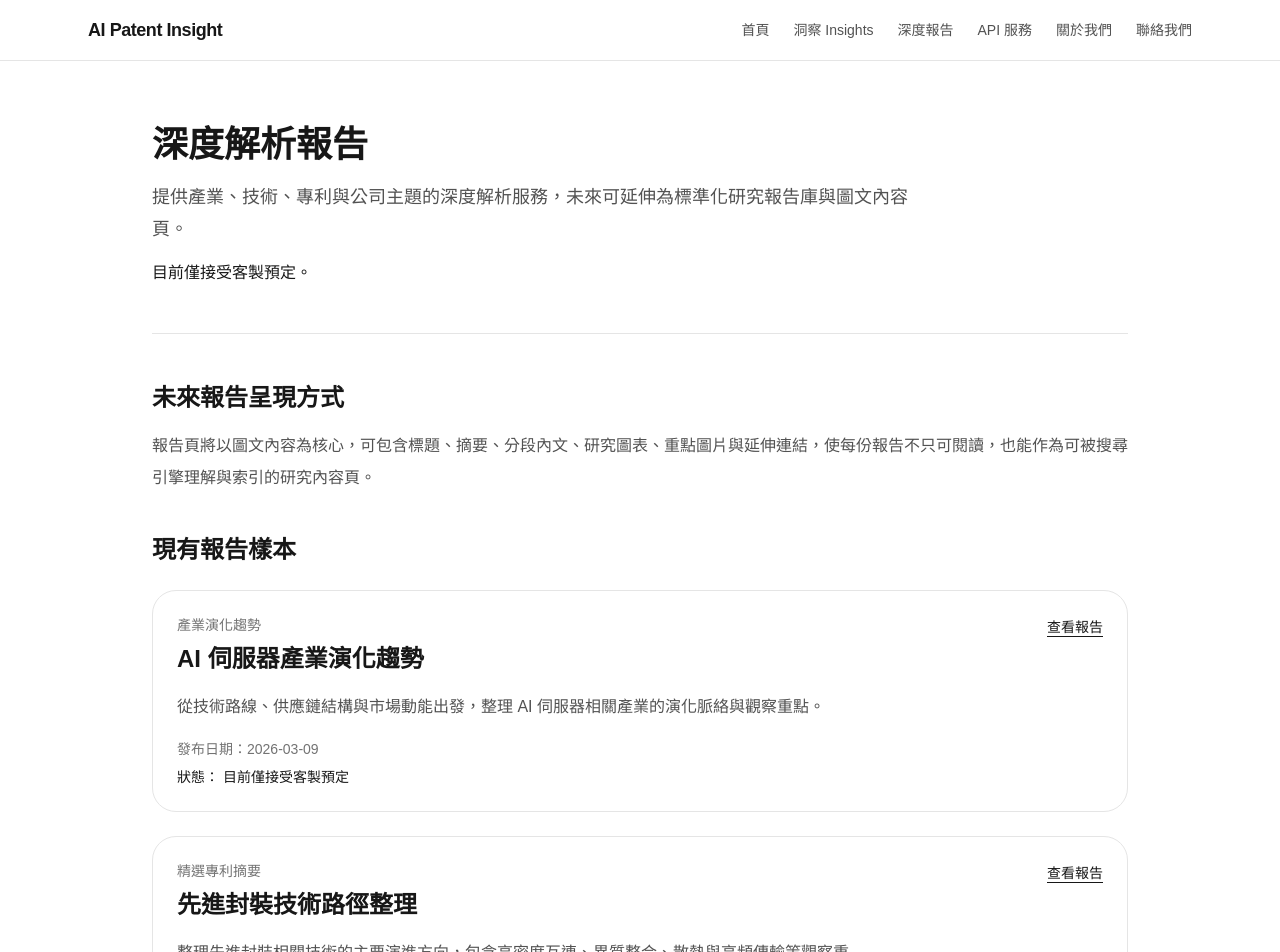
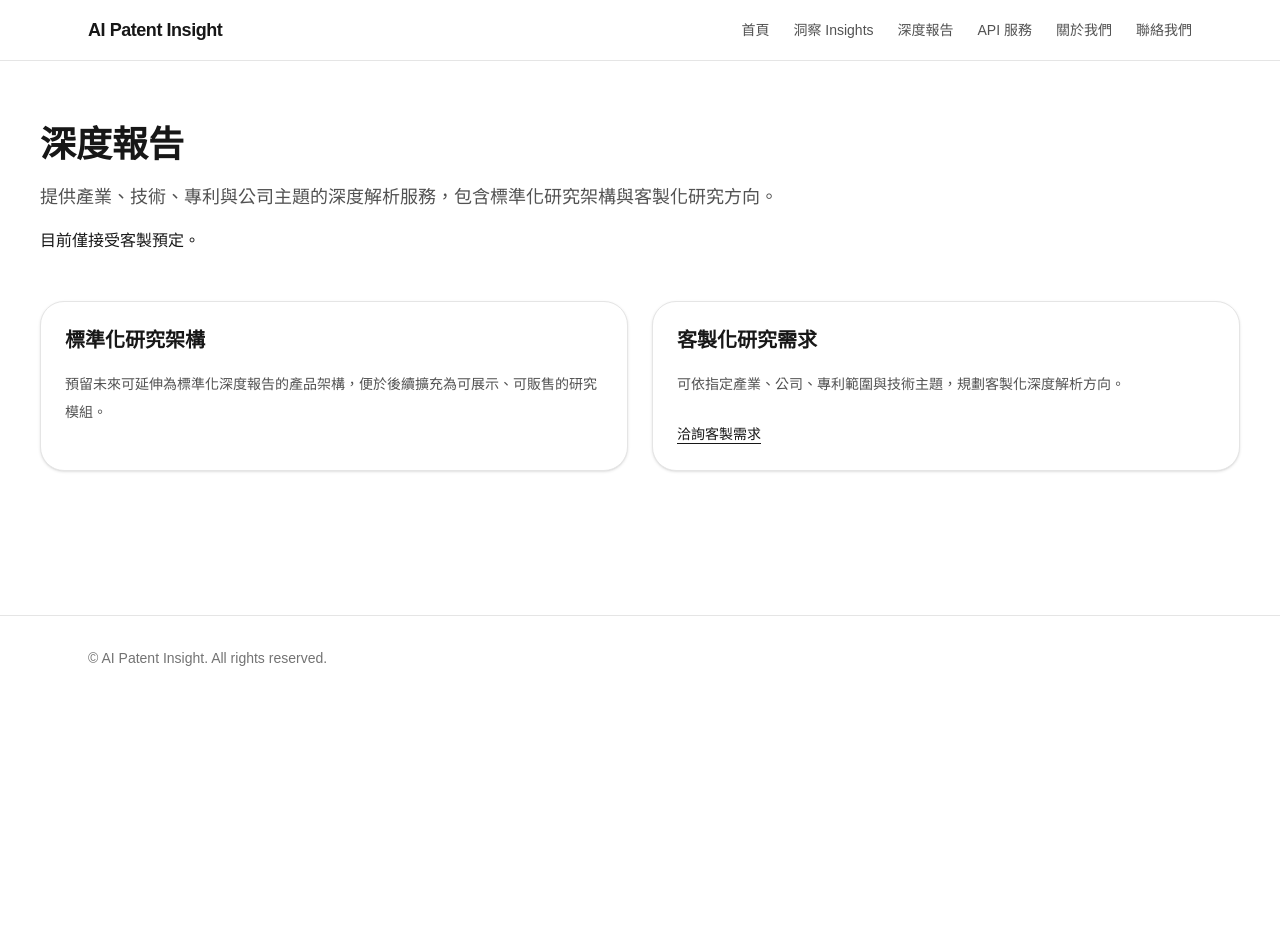
Before and after one commit to jzhangsys/aipatentinsight, a Next.js app: page /reports in a window 1280 px wide. Shown: the top 952 px of the page. After the commit the page ends 800 px from the top, so only its background shows below. Built offline with nearby package versions, Linux system fonts and the light colour scheme.

Commit message:
Add WebPage and CollectionPage schema for homepage, reports, and insights

```diff
--- a/app/insights/page.tsx
+++ b/app/insights/page.tsx
@@ -1,90 +1,30 @@
 import type { Metadata } from "next";
-import Link from "next/link";
 import SchemaScript from "@/components/SchemaScript";
-import { getCollectionPageSchema, siteUrl } from "@/lib/schema";
+import { getCollectionPageSchema } from "@/lib/pageSchema";
 
 export const metadata: Metadata = {
   title: "洞察 Insights",
   description:
-    "瀏覽產業演化趨勢、精選專利摘要與精選公司簡介，建立可持續累積的研究內容入口。",
+    "聚焦短篇技術觀察，快速整理產業動態、技術節點與公司在技術地圖中的位置變化。",
 };
 
-const insightCards = [
-  {
-    href: "/insights/industry-evolution",
-    title: "產業演化趨勢",
+export default function InsightsPage() {
+  const schema = getCollectionPageSchema({
+    title: "洞察 Insights｜AI Patent Insight",
     description:
-      "追蹤技術主題、產業路線與演化動能，理解關鍵產業如何從萌芽走向主流。",
-  },
-  {
-    href: "/insights/patent-highlights",
-    title: "精選專利摘要",
-    description:
-      "從大量專利中提煉關鍵技術資訊，快速掌握專利內容、應用方向與技術意義。",
-  },
-  {
-    href: "/insights/company-briefs",
-    title: "精選公司簡介",
-    description:
-      "整理重點公司的技術定位、產品方向與競爭位置，建立更清楚的公司理解框架。",
-  },
-];
-
-export default function InsightsPage() {
-  const schemaData = getCollectionPageSchema({
-    name: "洞察 Insights",
-    description:
-      "瀏覽產業演化趨勢、精選專利摘要與精選公司簡介，建立可持續累積的研究內容入口。",
-    url: `${siteUrl}/insights`,
-    itemNames: insightCards.map((card) => card.title),
+      "聚焦短篇技術觀察，快速整理產業動態、技術節點與公司在技術地圖中的位置變化。",
+    path: "/insights",
   });
 
   return (
-    <main className="mx-auto max-w-7xl px-6 py-16 md:px-10">
-      <SchemaScript data={schemaData} />
+    <main className="mx-auto max-w-6xl px-6 py-16 md:px-10">
+      <SchemaScript data={schema} />
 
       <section className="max-w-3xl">
         <h1 className="text-4xl font-bold">洞察 Insights</h1>
         <p className="mt-4 text-lg leading-8 text-neutral-600">
-          以產業、專利與公司三條主線，逐步建立可持續累積的研究內容平台。
+          以短篇觀察整理近期產業訊號、技術節點與公司位置變化，作為深度研究之前的快速入口。
         </p>
-      </section>
-
-      <section className="mt-12 grid gap-6 md:grid-cols-3">
-        {insightCards.map((card) => (
-          <article
-            key={card.href}
-            className="rounded-3xl border border-neutral-200 bg-white p-6 shadow-sm"
-          >
-            <h2 className="text-xl font-semibold">{card.title}</h2>
-            <p className="mt-4 text-sm leading-7 text-neutral-600">
-              {card.description}
-            </p>
-            <div className="mt-6">
-              <Link
-                href={card.href}
-                className="text-sm font-medium text-neutral-900 underline underline-offset-4"
-              >
-                進入頁面
-              </Link>
-            </div>
-          </article>
-        ))}
-      </section>
-
-      <section className="mt-16 border-t border-neutral-200 pt-12">
-        <h2 className="text-2xl font-semibold">延伸閱讀與研究服務</h2>
-        <p className="mt-4 max-w-3xl text-base leading-8 text-neutral-600">
-          若你希望從公開洞察內容延伸到更完整的圖文研究內容，可進一步查看深度解析報告頁面。
-        </p>
-        <div className="mt-6">
-          <Link
-            href="/reports"
-            className="text-sm font-medium text-neutral-900 underline underline-offset-4"
-          >
-            前往深度解析報告
-          </Link>
-        </div>
       </section>
     </main>
   );
--- a/app/page.tsx
+++ b/app/page.tsx
@@ -1,8 +1,19 @@
 import Link from "next/link";
+import SchemaScript from "@/components/SchemaScript";
+import { getWebPageSchema } from "@/lib/pageSchema";
 
 export default function HomePage() {
+  const schema = getWebPageSchema({
+    title: "AI Patent Insight｜技術演化研究平台",
+    description:
+      "以技術演化為核心的研究平台，透過專利、產業訊號與技術結構分析，辨識主流技術、分支路徑與企業在技術地圖中的位置。",
+    path: "/",
+  });
+
   return (
     <main className="mx-auto max-w-6xl px-6 py-16 md:px-10">
+      <SchemaScript data={schema} />
+
       <section className="max-w-4xl">
         <p className="text-sm font-semibold tracking-wide text-neutral-500">
           AI Patent Insight
--- a/app/reports/page.tsx
+++ b/app/reports/page.tsx
@@ -1,96 +1,49 @@
 import type { Metadata } from "next";
 import Link from "next/link";
 import SchemaScript from "@/components/SchemaScript";
-import { reports } from "@/content/reports/reports";
-import { getCollectionPageSchema, siteUrl } from "@/lib/schema";
+import { getCollectionPageSchema } from "@/lib/pageSchema";
 
 export const metadata: Metadata = {
-  title: "深度解析報告",
+  title: "深度報告",
   description:
-    "提供產業、技術、專利與公司主題的深度解析服務，未來可延伸為圖文研究報告庫；目前僅接受客製預定。",
+    "以技術地圖、關鍵公司與產業結構為核心的研究報告頁，聚焦主流技術、分支路徑與企業技術定位。",
 };
 
 export default function ReportsPage() {
-  const schemaData = getCollectionPageSchema({
-    name: "深度解析報告",
+  const schema = getCollectionPageSchema({
+    title: "深度報告｜AI Patent Insight",
     description:
-      "提供產業、技術、專利與公司主題的深度解析服務，未來可延伸為圖文研究報告庫；目前僅接受客製預定。",
-    url: `${siteUrl}/reports`,
-    itemNames: reports.map((report) => report.title),
+      "以技術地圖、關鍵公司與產業結構為核心的研究報告頁，聚焦主流技術、分支路徑與企業技術定位。",
+    path: "/reports",
   });
 
   return (
-    <main className="mx-auto max-w-5xl px-6 py-16">
-      <SchemaScript data={schemaData} />
+    <main className="mx-auto max-w-7xl px-6 py-16 md:px-10">
+      <SchemaScript data={schema} />
 
       <section className="max-w-3xl">
-        <h1 className="text-4xl font-bold">深度解析報告</h1>
+        <h1 className="text-4xl font-bold">深度報告</h1>
         <p className="mt-4 text-lg leading-8 text-neutral-600">
-          提供產業、技術、專利與公司主題的深度解析服務，未來可延伸為標準化研究報告庫與圖文內容頁。
+          提供產業、技術、專利與公司主題的深度解析服務，包含標準化研究架構與客製化研究方向。
         </p>
         <p className="mt-4 text-base font-medium text-neutral-900">
           目前僅接受客製預定。
         </p>
       </section>
 
-      <section className="mt-12 space-y-10 border-t border-neutral-200 pt-12">
-        <article>
-          <h2 className="text-2xl font-semibold">未來報告呈現方式</h2>
-          <p className="mt-4 text-base leading-8 text-neutral-600">
-            報告頁將以圖文內容為核心，可包含標題、摘要、分段內文、研究圖表、重點圖片與延伸連結，使每份報告不只可閱讀，也能作為可被搜尋引擎理解與索引的研究內容頁。
+      <section className="mt-12 grid gap-6 md:grid-cols-2">
+        <article className="rounded-3xl border border-neutral-200 bg-white p-6 shadow-sm">
+          <h2 className="text-xl font-semibold">標準化研究架構</h2>
+          <p className="mt-4 text-sm leading-7 text-neutral-600">
+            預留未來可延伸為標準化深度報告的產品架構，便於後續擴充為可展示、可販售的研究模組。
           </p>
         </article>
 
-        <article>
-          <h2 className="text-2xl font-semibold">現有報告樣本</h2>
-          <div className="mt-6 space-y-6">
-            {reports.map((report) => (
-              <article
-                key={report.slug}
-                className="rounded-3xl border border-neutral-200 p-6"
-              >
-                <div className="flex flex-col gap-4 md:flex-row md:items-start md:justify-between">
-                  <div className="max-w-2xl">
-                    <p className="text-sm font-medium text-neutral-500">
-                      {report.category}
-                    </p>
-                    <h3 className="mt-2 text-2xl font-semibold">
-                      {report.title}
-                    </h3>
-                    <p className="mt-4 text-base leading-8 text-neutral-600">
-                      {report.summary}
-                    </p>
-                    <p className="mt-4 text-sm text-neutral-500">
-                      發布日期：{report.publishedAt}
-                    </p>
-                    <p className="mt-2 text-sm font-medium text-neutral-900">
-                      狀態：
-                      {report.status === "custom-only"
-                        ? " 目前僅接受客製預定"
-                        : " 已發布"}
-                    </p>
-                  </div>
-
-                  <div className="shrink-0">
-                    <Link
-                      href={`/reports/${report.slug}`}
-                      className="text-sm font-medium text-neutral-900 underline underline-offset-4"
-                    >
-                      查看報告
-                    </Link>
-                  </div>
-                </div>
-              </article>
-            ))}
-          </div>
-        </article>
-
-        <article>
-          <h2 className="text-2xl font-semibold">客製化研究需求</h2>
-          <p className="mt-4 text-base leading-8 text-neutral-600">
-            目前可依指定產業、公司、專利範圍與技術主題，規劃客製化深度解析方向，並依需求調整研究深度與交付形式。
+        <article className="rounded-3xl border border-neutral-200 bg-white p-6 shadow-sm">
+          <h2 className="text-xl font-semibold">客製化研究需求</h2>
+          <p className="mt-4 text-sm leading-7 text-neutral-600">
+            可依指定產業、公司、專利範圍與技術主題，規劃客製化深度解析方向。
           </p>
-
           <div className="mt-6">
             <Link
               href="/contact"
--- /dev/null
+++ b/lib/pageSchema.ts
@@ -0,0 +1,45 @@
+import { siteConfig } from "@/lib/site";
+
+export function getWebPageSchema(input: {
+  title: string;
+  description: string;
+  path?: string;
+}) {
+  const url = input.path ? `${siteConfig.url}${input.path}` : siteConfig.url;
+
+  return {
+    "@context": "https://schema.org",
+    "@type": "WebPage",
+    name: input.title,
+    description: input.description,
+    url,
+    inLanguage: "zh-Hant",
+    isPartOf: {
+      "@type": "WebSite",
+      name: siteConfig.name,
+      url: siteConfig.url,
+    },
+  };
+}
+
+export function getCollectionPageSchema(input: {
+  title: string;
+  description: string;
+  path: string;
+}) {
+  const url = `${siteConfig.url}${input.path}`;
+
+  return {
+    "@context": "https://schema.org",
+    "@type": "CollectionPage",
+    name: input.title,
+    description: input.description,
+    url,
+    inLanguage: "zh-Hant",
+    isPartOf: {
+      "@type": "WebSite",
+      name: siteConfig.name,
+      url: siteConfig.url,
+    },
+  };
+}
```
